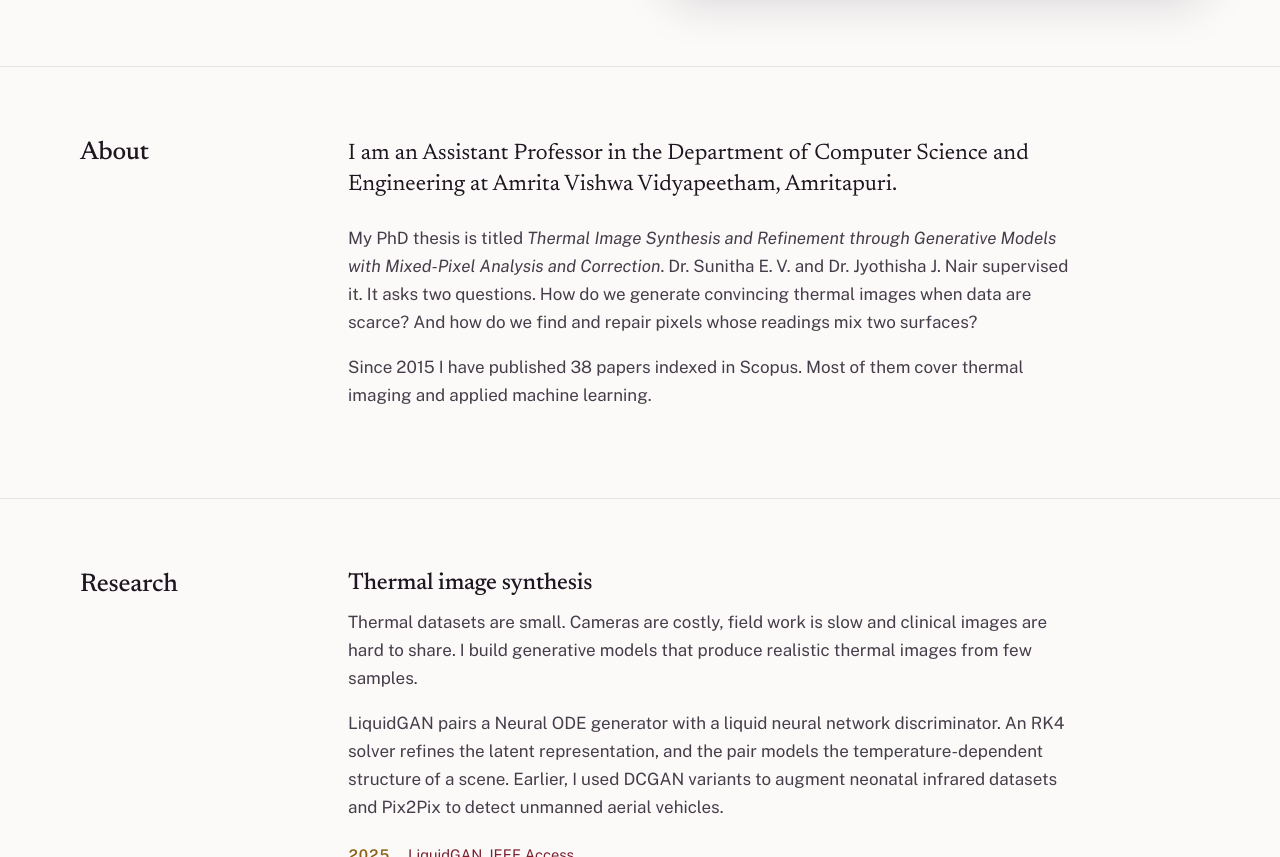
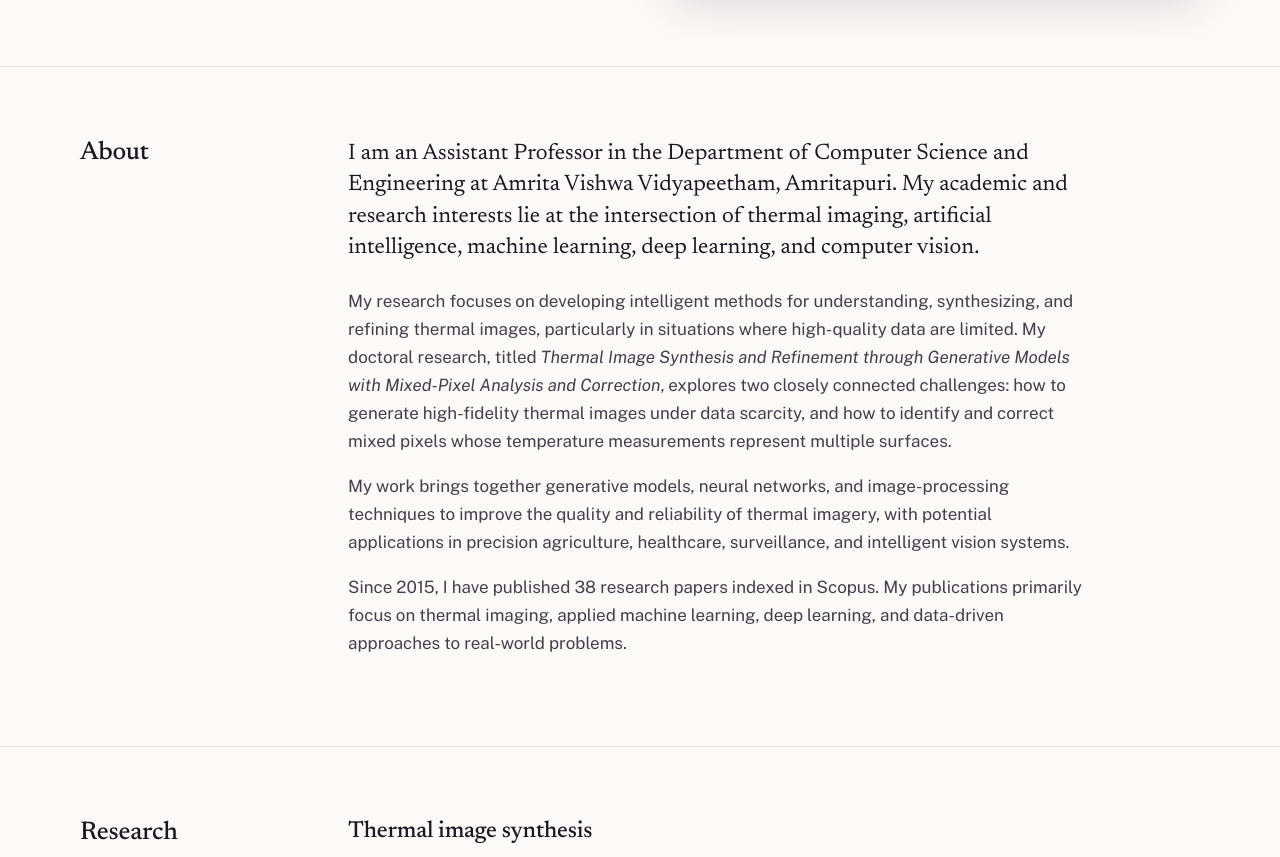
Before and after one commit to drsaraths/drsaraths.github.io, a plain HTML site: page index.html in a window 1280 px wide. Shown: the part 700-1557 px from the top of the page. Drawn offline with nearby package versions, Linux system fonts and the light colour scheme.

Commit message:
Revise 'About' section with updated research details
Updated the 'About' section to include more detailed information about academic and research interests, and revised the text for clarity.

```diff
--- a/index.html
+++ b/index.html
@@ -101,9 +101,10 @@
       <div class="container section-grid">
         <h2>About</h2>
         <div class="section-body">
-          <p class="big">I am an Assistant Professor in the Department of Computer Science and Engineering at Amrita Vishwa Vidyapeetham, Amritapuri.</p>
-          <p>My PhD thesis is titled <em>Thermal Image Synthesis and Refinement through Generative Models with Mixed-Pixel Analysis and Correction</em>. Dr. Sunitha E. V. and Dr. Jyothisha J. Nair supervised it. It asks two questions. How do we generate convincing thermal images when data are scarce? And how do we find and repair pixels whose readings mix two surfaces?</p>
-          <p><!-- stats:start -->Since 2015 I have published 38 papers indexed in Scopus.<!-- stats:end --> Most of them cover thermal imaging and applied machine learning.</p>
+        <p class="big">I am an Assistant Professor in the Department of Computer Science and Engineering at Amrita Vishwa Vidyapeetham, Amritapuri. My academic and research interests lie at the intersection of thermal imaging, artificial intelligence, machine learning, deep learning, and computer vision.</p>
+        <p>My research focuses on developing intelligent methods for understanding, synthesizing, and refining thermal images, particularly in situations where high-quality data are limited. My doctoral research, titled <em>Thermal Image Synthesis and Refinement through Generative Models with Mixed-Pixel Analysis and Correction</em>, explores two closely connected challenges: how to generate high-fidelity thermal images under data scarcity, and how to identify and correct mixed pixels whose temperature measurements represent multiple surfaces.</p>
+        <p>My work brings together generative models, neural networks, and image-processing techniques to improve the quality and reliability of thermal imagery, with potential applications in precision agriculture, healthcare, surveillance, and intelligent vision systems.</p>
+        <p><!-- stats:start -->Since 2015, I have published 38 research papers indexed in Scopus.<!-- stats:end --> My publications primarily focus on thermal imaging, applied machine learning, deep learning, and data-driven approaches to real-world problems.</p>
         </div>
       </div>
     </section>
```
